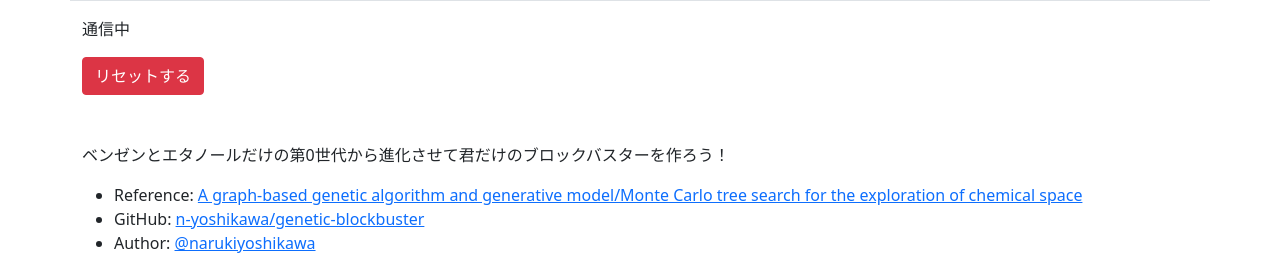
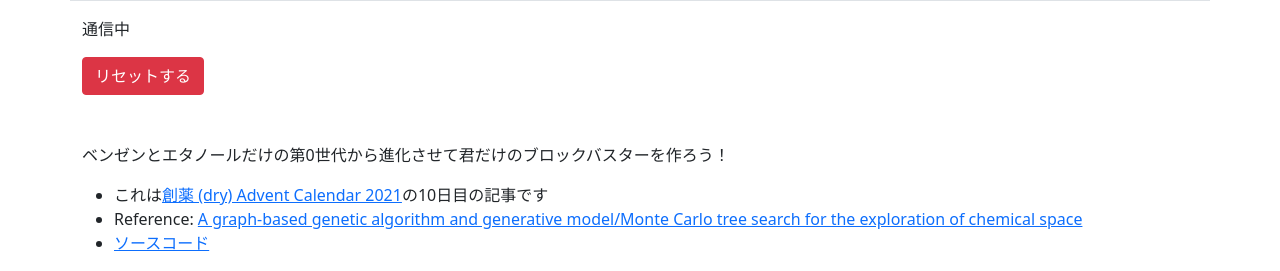
Before and after one commit to n-yoshikawa/genetic-blockbuster, a Flask app: template templates/index.html in a window 1280 px wide. Shown: the part 559-830 px from the top of the page. Run offline with Flask 2, Linux system fonts and the light colour scheme; the template is opened without the code that fills it, so the values that code supplies are empty; some libraries are stand-ins or nearby versions; some web fonts are replaced.

Commit message:
Fix index for Advent Calendar

```diff
--- a/templates/index.html
+++ b/templates/index.html
@@ -41,9 +41,9 @@
     <div class="mt-5">
     <p>ベンゼンとエタノールだけの第0世代から進化させて君だけのブロックバスターを作ろう！</p>
     <ul>
+    <li>これは<a href="https://adventar.org/calendars/6589">創薬 (dry) Advent Calendar 2021</a>の10日目の記事です</li>
     <li>Reference: <a href="http://dx.doi.org/10.1039/C8SC05372C">A graph-based genetic algorithm and generative model/Monte Carlo tree search for the exploration of chemical space</a></li>
-    <li>GitHub: <a href="https://github.com/n-yoshikawa/genetic-blockbuster">n-yoshikawa/genetic-blockbuster</a></li>
-    <li>Author: <a href="https://twitter.com/narukiyoshikawa">@narukiyoshikawa</a></li>
+    <li><a href="https://github.com/n-yoshikawa/genetic-blockbuster">ソースコード</a></li>
     </ul>
     </div>
 </main>
```
